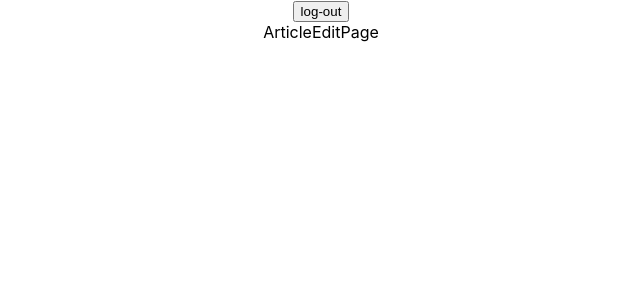
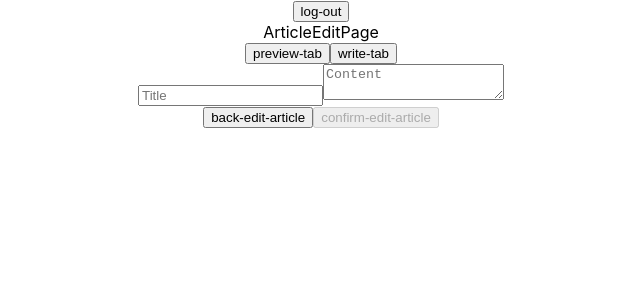
Before and after one commit to ericagong/SNU-project, a React (Create React App) app: page /articles/1/edit in a window 1280 px wide. Shown: the top 300 px of the page, without its empty margins (319-959 px from the left). Built offline with nearby package versions, Linux system fonts and the light colour scheme.

Commit message:
fix: ArticleEditPage

```diff
--- a/src/containers/articles/ArticleEdit.js
+++ b/src/containers/articles/ArticleEdit.js
@@ -0,0 +1,105 @@
+import React, { Component } from 'react'
+import { withRouter } from 'react-router-dom';
+
+class ArticleEdit extends Component {
+    state = {
+        title : '',
+        content : '',
+        tab : "Write",
+        // TODO: get curr user based on reducer
+        user : 'curr_user',
+        confirm : false,
+        article_id : 3,
+    }
+
+    // TODO: If the title and contents have not been modified yet but are the same as the title and contents before editing, just go back to the detail page without any alert.
+    // TODO: Are you sure? The change will be lost.
+    clickBackHandler = () => {
+        this.props.history.push('/articles')
+    }
+
+    // TODO: Add new article to DB
+    clickConfirmHandler = (article_id) => {
+        // TODO: change user to author_id
+        let modifiedArticle = {
+            id : this.state.title,
+            author_id : this.state.user,
+            title : this.state.title,
+            content : this.state.content,
+        }
+        console.log(modifiedArticle)
+        this.props.history.push(`/articles/${article_id}`)
+    }
+
+    clickPreviewHandler = () => {
+        this.setState({ tab : "Preview"})
+    }
+
+    clickWriteHandler = () => {
+        this.setState({ tab : "Write"})
+    }
+
+    render () {
+        let currTab = null
+        if(this.state.tab === "Write") {
+            currTab = (
+                <div className = 'WriteTab'>
+                    <input
+                    id = 'article-title-input'
+                    type = 'text'
+                    placeholder = 'Title'
+                    onChange = {(event) => this.setState( { title : event.target.value })}
+                    >
+                    </input>
+                    <textarea
+                        id = 'article-content-input'
+                        type = 'text'
+                        row = '10'
+                        placeholder = 'Content'
+                        onChange = {(event) => this.setState( { content : event.target.value })}
+                    >
+                    </textarea>
+                </div>
+            )
+        }
+        else if(this.state.tab === "Preview") {
+            // TODO: put article properties
+            currTab = (
+                <div className = 'PreviewTab'>
+                    <p id = 'article-author'>{this.state.user}</p>
+                    <p id = 'article-title'>{this.state.title}</p>
+                    <p id = 'article-content'>{this.state.content}</p>
+                </div>
+            )
+        }
+
+        return (
+            <div className = 'ArticleEdit'>
+                <button
+                    id = 'preview-tab-button'
+                    onClick = {() => this.clickPreviewHandler()}>
+                    preview-tab
+                </button>
+                <button
+                    id = 'write-tab-button'
+                    onClick = {() => this.clickWriteHandler()}>
+                    write-tab
+                </button>
+                {currTab}
+                <button
+                    id = 'back-edit-article-button'
+                    onClick = {() => this.clickBackHandler()}>
+                    back-edit-article
+                </button>
+                <button
+                    id = 'confirm-edit-article-button'
+                    disabled = {!this.state.title || !this.state.content}
+                    onClick = {() => this.clickConfirmHandler(this.state.article_id)}>
+                    confirm-edit-article
+                </button>
+            </div>
+        )
+    }
+}
+
+export default withRouter(ArticleEdit);
--- a/src/views/ArticleEditPage.js
+++ b/src/views/ArticleEditPage.js
@@ -11,7 +11,7 @@ class ArticleEditPage extends Component {
             <div className = 'ArticleEditPage'>
                 <Header/>
                 ArticleEditPage
-
+                <ArticleEdit/>
             </div>
         )
     }
```
